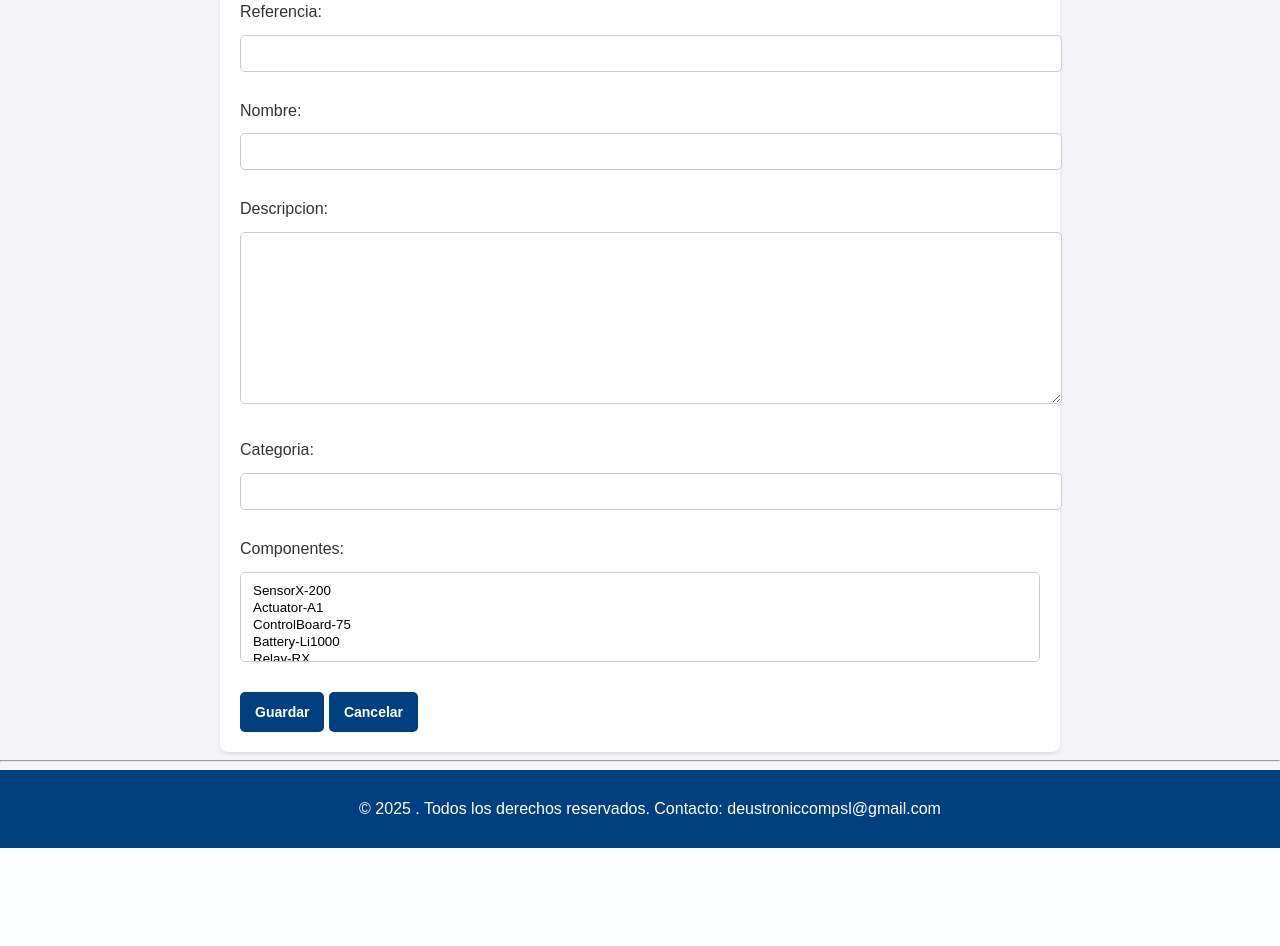
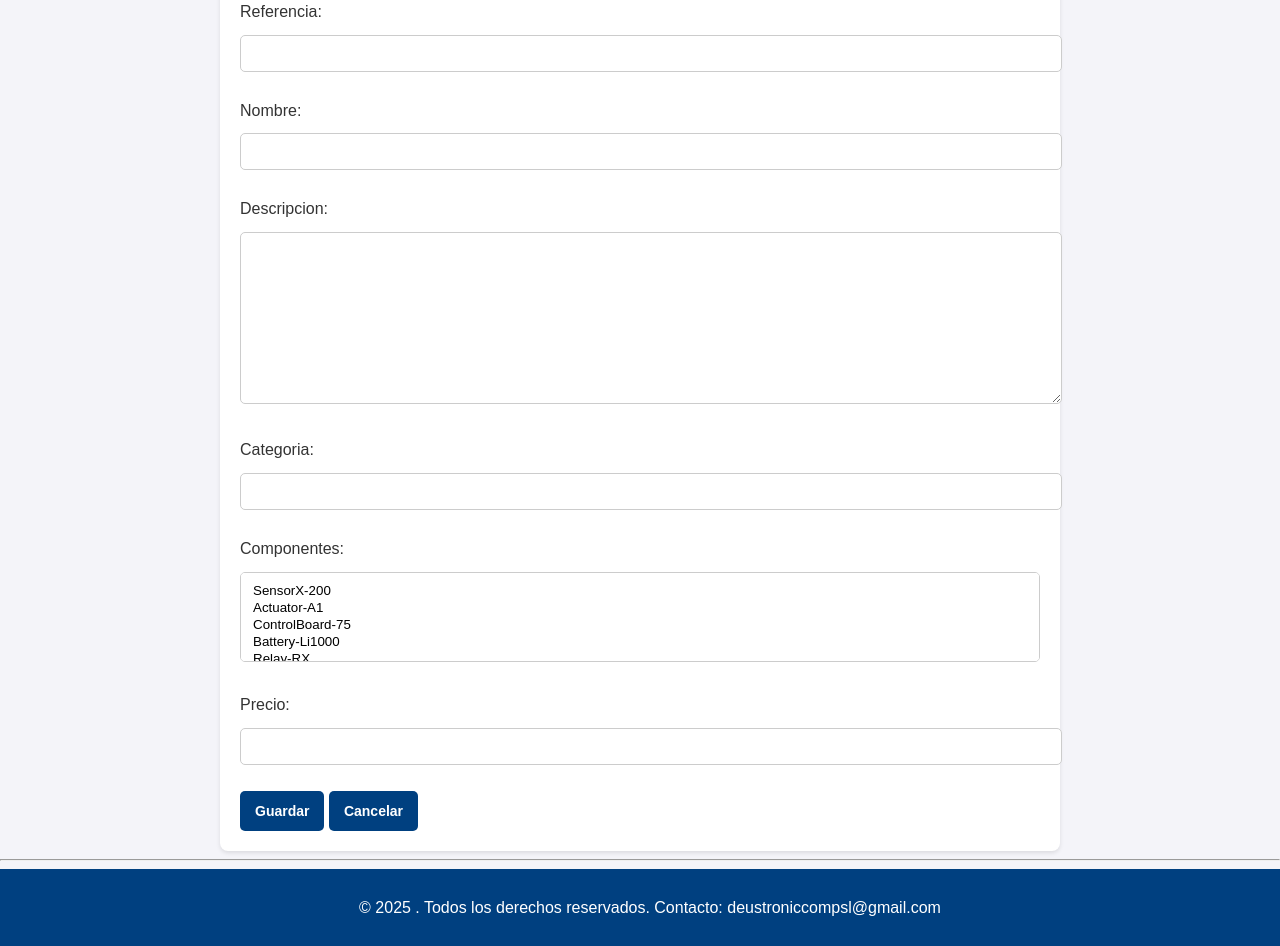
Before and after one commit to Jon8a/IW-Entregable2, a Django app: page /productos/nuevo/ in a window 1280 px wide. Shown: the part 259-1205 px from the top of the page. Before the commit the page ends 1107 px from the top, so only its background shows below. Run offline with Django 5.2, Linux system fonts and the light colour scheme; data comes from the database, SQL or seed files in the repository; both versions use the stored data as it was after the commit.

Commit message:
Implementación de cálculo automático de precio en formulario producto

```diff
--- a/Entregable2/appEntrega/forms.py
+++ b/Entregable2/appEntrega/forms.py
@@ -9,7 +9,10 @@ class ClienteForm(forms.ModelForm):
 class ProductoForm(forms.ModelForm):
     class Meta:
         model = Producto
-        fields = ['referencia','nombre','descripcion' ,'categoria' , 'componentes' ]
+        fields = ['referencia','nombre','descripcion' ,'categoria' , 'componentes', 'precio' ]
+        widgets = {
+            'precio': forms.NumberInput(attrs={'readonly': 'readonly'})
+        }
 
 class PedidoForm(forms.ModelForm):
      class Meta:
--- a/Entregable2/appEntrega/models.py
+++ b/Entregable2/appEntrega/models.py
@@ -32,9 +32,14 @@ class Producto(models.Model):
     descripcion = models.TextField()
     categoria = models.CharField(max_length=100)
     componentes = models.ManyToManyField(Componente, related_name='productos')
+    precio = models.DecimalField(max_digits=10, decimal_places=2)
 
     def __str__(self):
         return self.nombre
+
+    def calcular_precio(self):
+        return sum(componente.precio for componente in self.componentes.all())
+
 
 
 class Pedido(models.Model):
--- a/Entregable2/appEntrega/templates/producto_form.html
+++ b/Entregable2/appEntrega/templates/producto_form.html
@@ -10,5 +10,17 @@
     <button type="submit">Guardar</button>
     <a href="{% url 'producto_listado' %}" class ='button'>Cancelar</a>
 </form>
+<script>
+document.getElementById("id_componentes").addEventListener("change", function() {
+  const ids = Array.from(this.selectedOptions).map(opt => opt.value);
+  fetch('/api/calcular-precio/?ids[]=' + ids.join('&ids[]='))
+    .then(res => res.json())
+    .then(data => {
+      document.getElementById("id_precio").value = data.total.toFixed(2);
+    })
+    .catch(err => console.error('Error:', err));
+});
+</script>
+
 
 {% endblock %}
--- a/Entregable2/appEntrega/templates/producto_listado.html
+++ b/Entregable2/appEntrega/templates/producto_listado.html
@@ -10,6 +10,7 @@
         <tr>
             <th>Nombre</th>
             <th>Referencia</th>
+            <th>Precio</th>
             <th>Acciones</th>
         </tr>
     </thead>
@@ -18,6 +19,7 @@
         <tr>
             <td><a href="{% url 'producto_detalle' producto.id %}" class="detalle_link">{{ producto.nombre }}</a></td>
             <td>{{ producto.referencia }}</td>
+            <td>{{ producto.precio }}</td>
             <td>
                 <a href="{% url 'producto_editar' producto.id %}" class="button">Editar</a>
                 <!-- Botón de Eliminar con la clase btn-eliminar -->
--- a/Entregable2/appEntrega/urls.py
+++ b/Entregable2/appEntrega/urls.py
@@ -37,4 +37,6 @@ path('componente/nuevo/', ComponenteCreateView.as_view(), name='componente_crear
 path('componente/<int:pk>/eliminar/', ComponenteDeleteView.as_view(), name='componente_eliminar'),
 path('componente/<int:pk>/editar/', ComponenteUpdateView.as_view(), name='componente_editar'),
 
+path('api/calcular-precio/', views.calcular_precio_componentes, name='calcular_precio_componentes'),
+
 ]
--- a/Entregable2/appEntrega/views.py
+++ b/Entregable2/appEntrega/views.py
@@ -1,5 +1,5 @@
 from django.shortcuts import render
-from django.http import HttpResponse
+from django.http import HttpResponse, JsonResponse
 from django.urls import reverse_lazy
 from django.views.generic import ListView, DetailView, CreateView, DeleteView,UpdateView
 from .models import Cliente, Componente, Producto, Pedido
@@ -71,6 +71,12 @@ class ProductoCreateView(CreateView):
     template_name = 'producto_form.html'
     success_url = reverse_lazy('producto_listado')
 
+    def form_valid(self, form):
+        response = super().form_valid(form)
+        self.object.precio = self.object.calcular_precio()
+        self.object.save()
+        return response
+
 class ProductoDeleteView(DeleteView):
     model = Producto
     template_name = 'producto_eliminar.html'
@@ -81,6 +87,20 @@ class ProductoUpdateView(UpdateView):
     form_class = ProductoForm
     template_name = 'producto_editar.html'
     success_url = reverse_lazy('producto_listado')
+
+    def form_valid(self, form):
+        response = super().form_valid(form)
+        self.object.precio = self.object.calcular_precio()
+        self.object.save()
+        return response
+
+
+# Función para calcular el precio de los componentes seleccionados
+def calcular_precio_componentes(request):
+    ids = request.GET.getlist('ids[]')
+    componentes = Componente.objects.filter(id__in=ids)
+    total = sum(c.precio for c in componentes)
+    return JsonResponse({'total': float(total)})
 
 #PEDIDOS
 
```
Also changed, not shown: Entregable2/appEntrega/templates/producto_editar.html (+11 -0 lines), Entregable2/appEntrega/migrations/0005_producto_precio.py (added), Entregable2/db.sqlite3.
